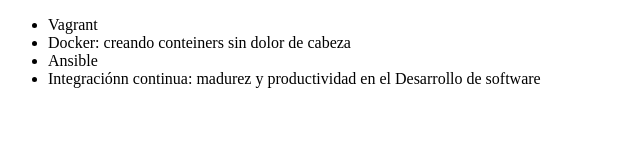
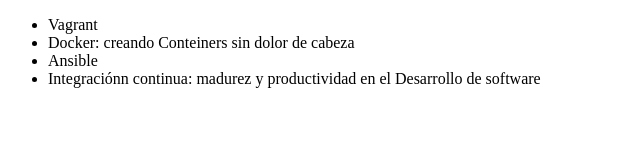
Before and after one commit to DeiRamos/alura-git, a plain HTML site: page index.html in a window 1280 px wide. Shown: the full height of the page, 0-640 px from the left. Drawn offline with Linux system fonts and the light colour scheme.

Commit message:
cambios en la mayuscula

```diff
--- a/index.html
+++ b/index.html
@@ -7,7 +7,7 @@
 <body>
      <ul>
          <li> Vagrant </li>
-         <li> Docker: creando conteiners sin dolor de cabeza </li>
+         <li> Docker: creando Conteiners sin dolor de cabeza </li>
          <li> Ansible </li>
          <li> Integraciónn continua: madurez y productividad en el Desarrollo de software </li>
      </ul>
```
